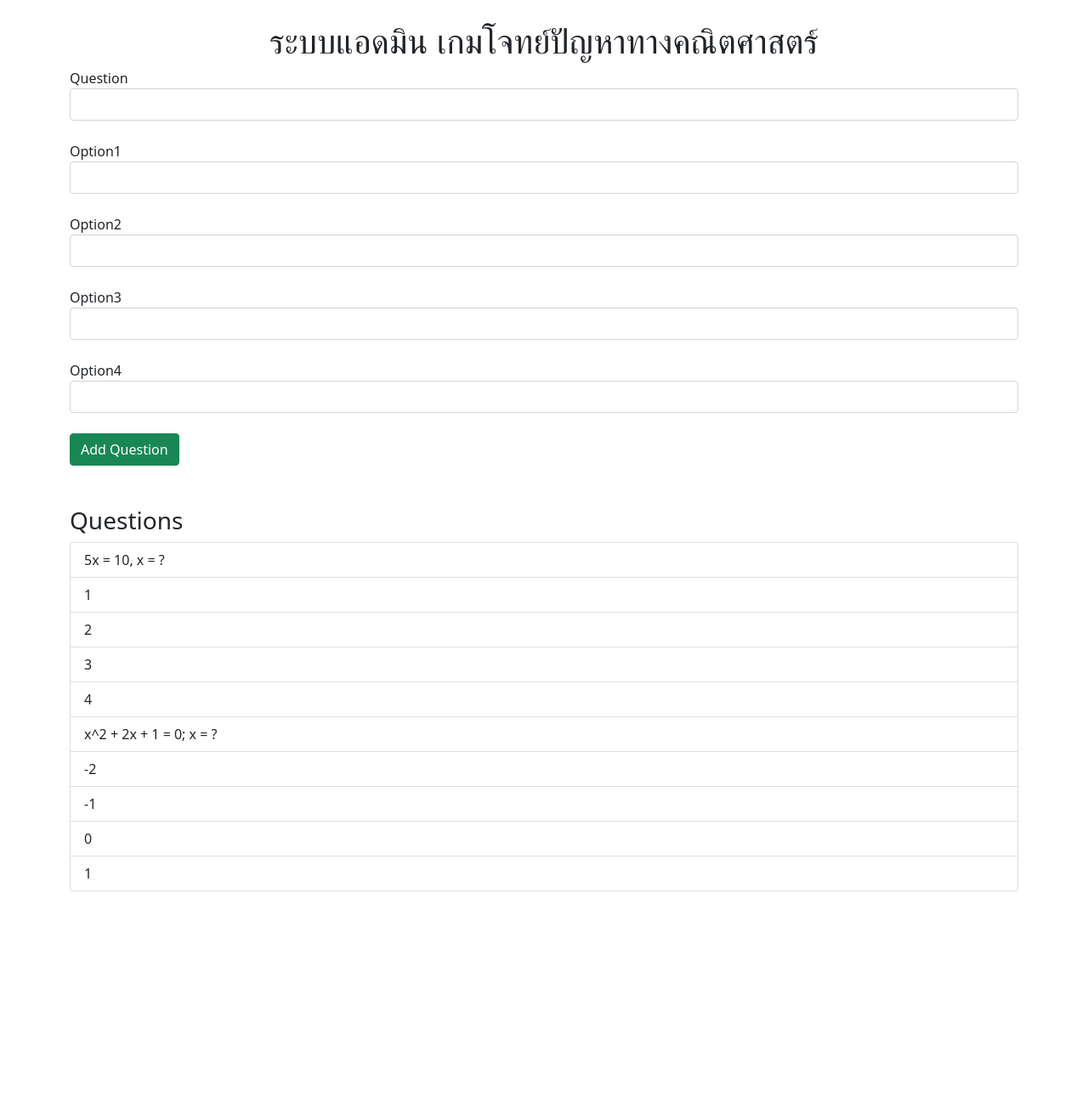
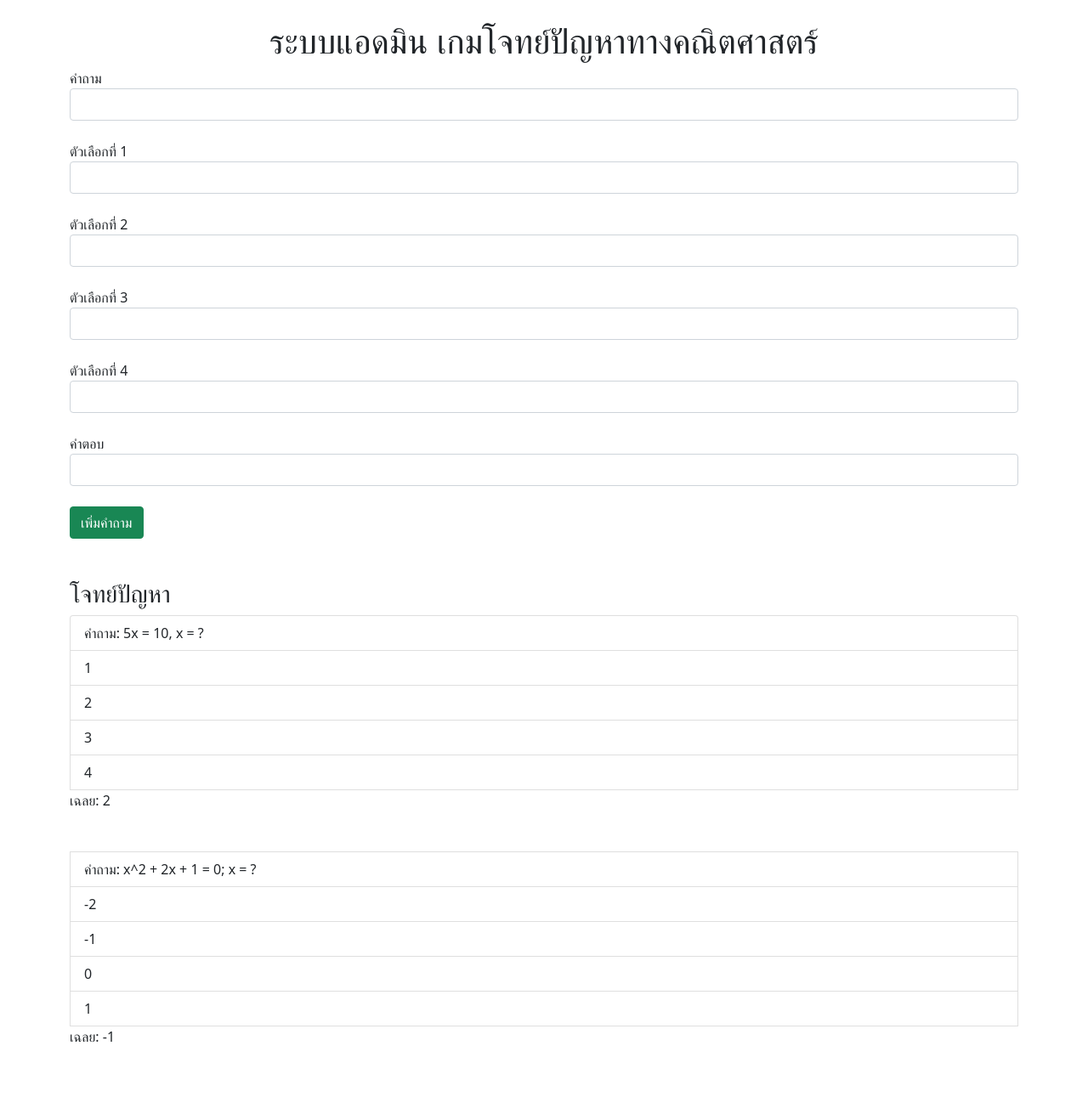
Before and after one commit to lebrancconvas/Soomlek-Admin-Express, a Node server app: page / in a window 1280 px wide. Shown: the whole page at 85% size. Before the commit the page ends 1049 px from the top, so only its background shows below. Run offline with Node 20, Linux system fonts and the light colour scheme; some libraries are stand-ins or nearby versions.

Commit message:
💄 Change to Thai Language.

```diff
--- a/views/index.handlebars
+++ b/views/index.handlebars
@@ -1,41 +1,48 @@
 <h1 class="text-center">{{title}}</h1>
 <form action="/api/questions" method="post">
 	<div class="form-group">
-		<label for="question">Question</label>
+		<label for="question">คำถาม</label>
 		<input type="text" name="question" class="form-control" required>
 	</div>
 	<br>
 	<div class="form-group">
-		<label for="option1">Option1</label>
+		<label for="option1">ตัวเลือกที่ 1</label>
 		<input type="text" name="option1" class="form-control" required>
 	</div>
 	<br>
 	<div class="form-group">
-		<label for="option2">Option2</label>
+		<label for="option2">ตัวเลือกที่ 2</label>
 		<input type="text" name="option2" class="form-control" required>
 	</div>
 	<br>
 	<div class="form-group">
-		<label for="option3">Option3</label>
+		<label for="option3">ตัวเลือกที่ 3</label>
 		<input type="text" name="option3" class="form-control" required>
 	</div>
 	<br>
 	<div class="form-group">
-		<label for="option4">Option4</label>
+		<label for="option4">ตัวเลือกที่ 4</label>
 		<input type="text" name="option4" class="form-control" required>
 	</div>
 	<br>
-	<input type="submit" value="Add Question" class="btn btn-success">
+	<div class="form-group">
+		<label for="answer">คำตอบ</label>
+		<input type="text" name="answer" class="form-control" required>
+	</div>
+	<br>
+	<input type="submit" value="เพิ่มคำถาม" class="btn btn-success">
 </form>
 <br><br>
-<h3>Questions</h3>
+<h3>โจทย์ปัญหา</h3>
 <ul class="list-group">
 	{{#each questions}}
 		<li class="list-group-item">
-			{{this.question}}
+			คำถาม: {{this.question}}
 			{{#each this.options}}
 				<li class="list-group-item">{{this}}</li>
 			{{/each}}
+			เฉลย: {{this.answer}}
 		</li>
+		<br><br><br>
 	{{/each}}
 </ul>
```
